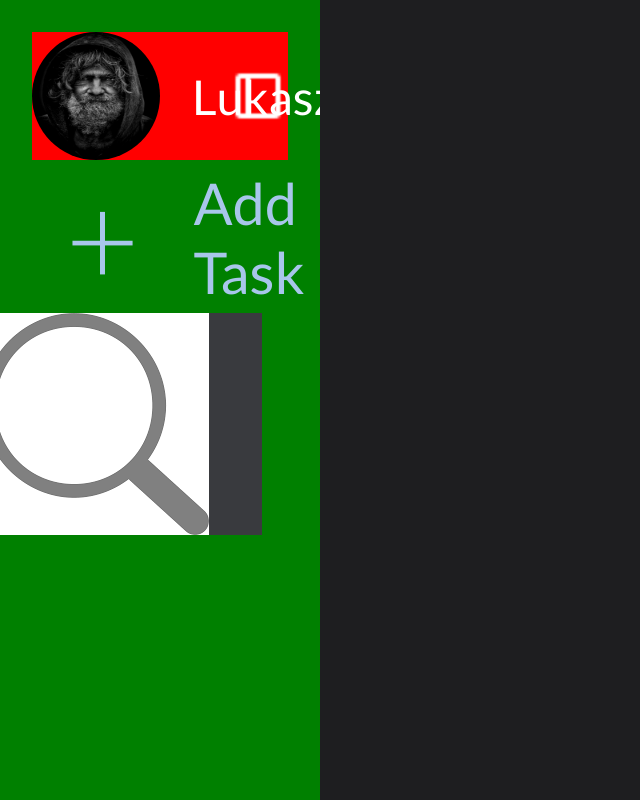
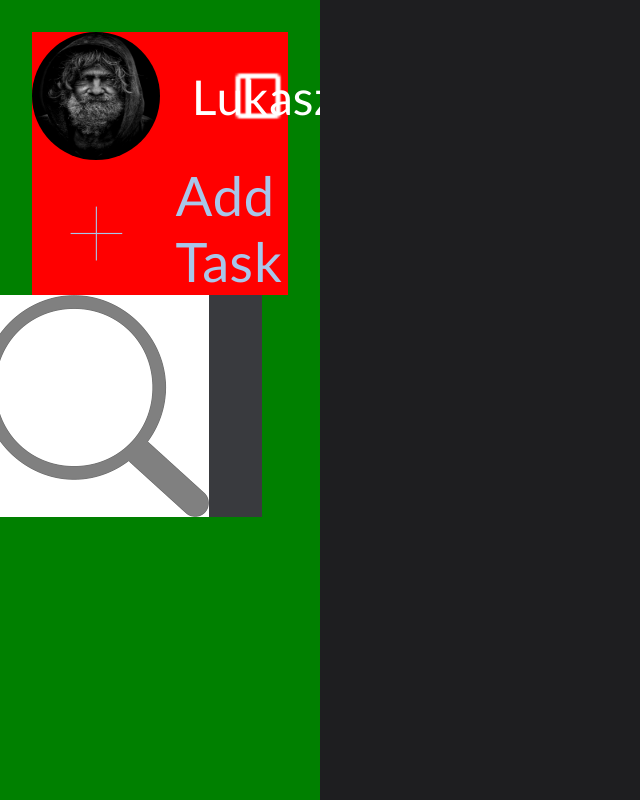
Before and after one commit to lukanogaj/scheduler, a React (Create React App) app: page / in a window 1280 px wide. Shown: the whole page, without its empty margins (0-640 px from the left). Built offline with nearby package versions, Linux system fonts and the light colour scheme.

Commit message:
add-task-position

```diff
--- a/src/components/Controls/AddTaskControl/index.module.scss
+++ b/src/components/Controls/AddTaskControl/index.module.scss
@@ -1,22 +1,24 @@
 .addTaskControl {
 	display: flex;
+	justify-content: flex-start;
 	align-items: center;
 	padding-left: 2rem;
 	font-family: "Lato", sans-serif;
 	font-weight: 400;
-
+	background-color: red;
 	span {
 		display: inline-block;
 		color: #a8c6ea;
 		width: 30px;
-		font-size: 8em;
-		padding: 0 8rem 0 0.1rem;
-		font-weight: 300;
+		font-size: 7em;
+		font-weight: 200;
 	}
 	h1 {
 		display: inline-block;
 		color: #a8c6ea;
-		font-size: 3.6em;
+		font-size: 3.4em;
 		font-weight: 400;
+		padding-left: 1.5em;
+		letter-spacing: 0.01em;
 	}
 }
--- a/src/components/Header/index.module.scss
+++ b/src/components/Header/index.module.scss
@@ -18,14 +18,12 @@
 				border-radius: 50%;
 				width: 8rem;
 				height: 8rem;
-				// object-fit: fill;
 			}
 		}
 	}
 
 	.split {
 		display: flex;
-		// margin: auto;
 		justify-content: flex-end;
 		align-items: center;
 		width: 50%;
```
